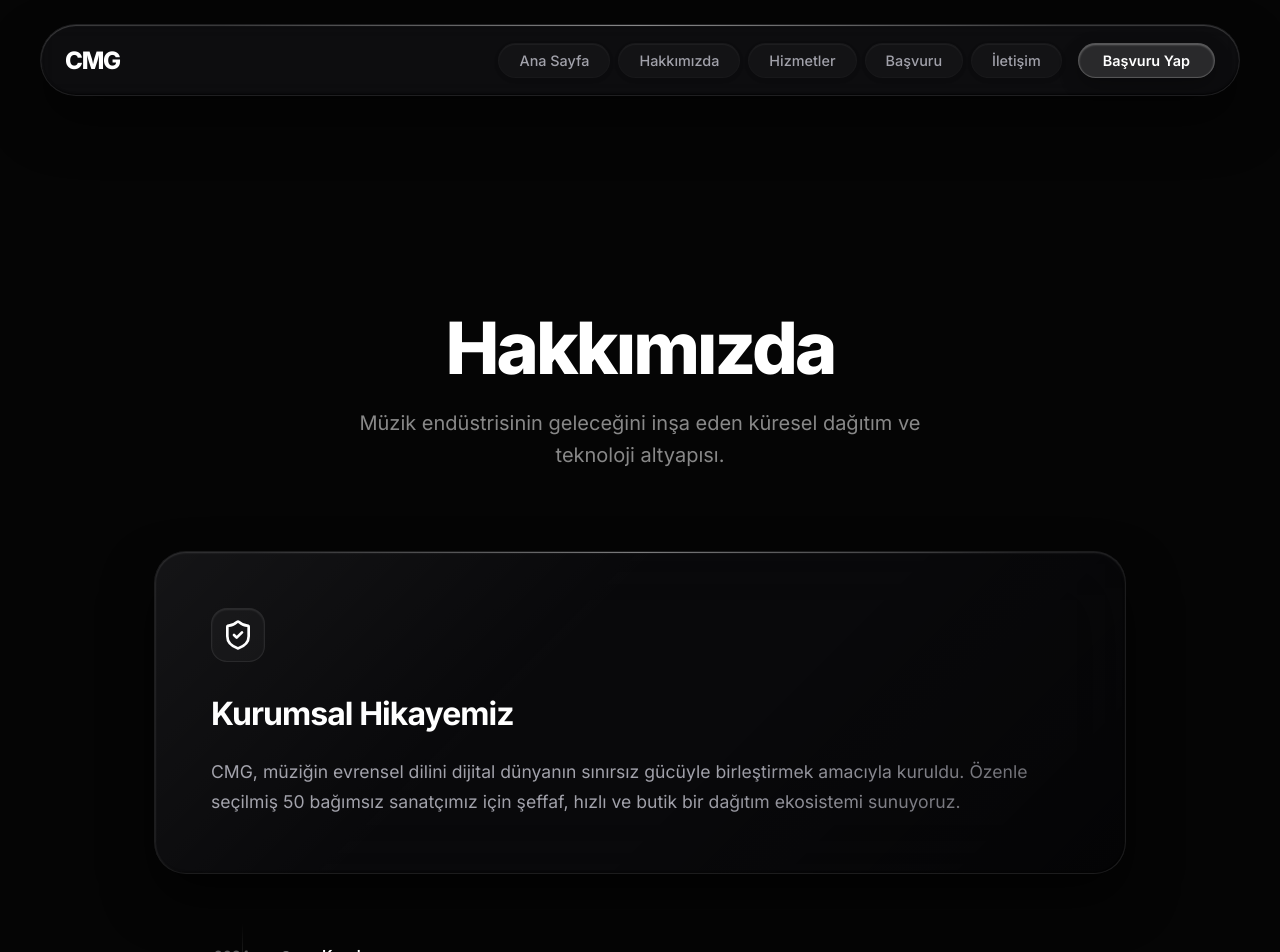
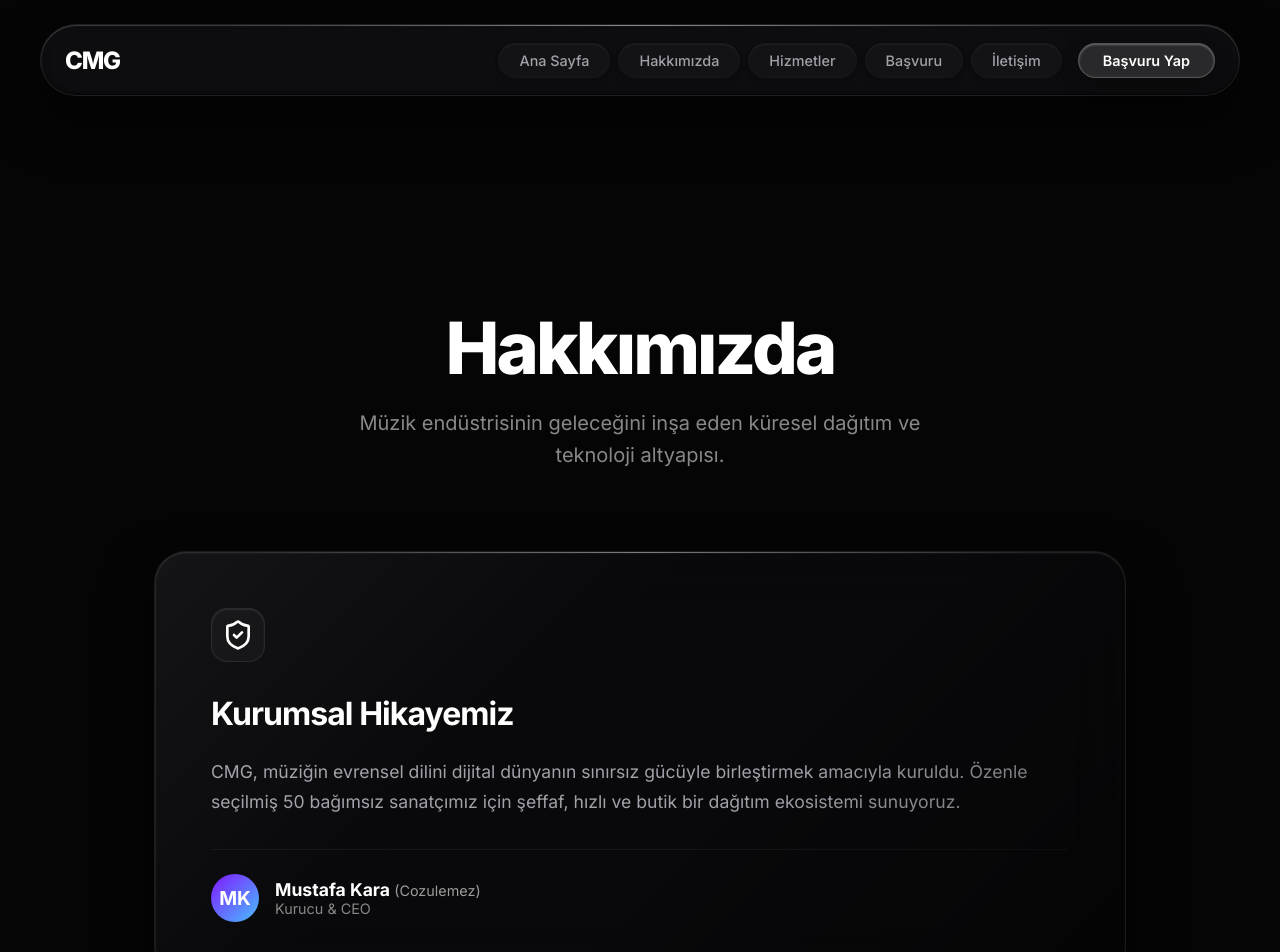
Before and after one commit to COZULEMEZ/cmg, a React (Vite) app: page /hakkimizda in a window 1280 px wide. Shown: the top 952 px of the page. Built offline with nearby package versions, Linux system fonts and the light colour scheme; no server answers.

Commit message:
Content: Add Founder info (Mustafa Kara / Cozulemez) to About Us page

```diff
--- a/src/pages/About.jsx
+++ b/src/pages/About.jsx
@@ -59,6 +59,16 @@ const About = () => {
             <div className="card-header-icon"><ShieldCheck size={32} /></div>
             <h2>Kurumsal Hikayemiz</h2>
             <p>{settings.about_company_story || 'CMG, müziğin evrensel dilini dijital dünyanın sınırsız gücüyle birleştirmek amacıyla kuruldu. Özenle seçilmiş 50 bağımsız sanatçımız için şeffaf, hızlı ve butik bir dağıtım ekosistemi sunuyoruz.'}</p>
+
+            <div style={{ marginTop: '2rem', paddingTop: '1.5rem', borderTop: '1px solid rgba(255,255,255,0.05)', display: 'flex', alignItems: 'center', gap: '1rem' }}>
+              <div style={{ width: '48px', height: '48px', borderRadius: '50%', background: 'linear-gradient(135deg, #7e14ff, #47bfff)', display: 'flex', alignItems: 'center', justifyContent: 'center', fontWeight: 'bold', fontSize: '1.2rem', color: '#fff' }}>
+                MK
+              </div>
+              <div>
+                <h4 style={{ margin: 0, fontSize: '1.1rem', color: '#fff' }}>Mustafa Kara <span style={{ opacity: 0.6, fontSize: '0.9rem', fontWeight: 'normal' }}>(Cozulemez)</span></h4>
+                <div style={{ color: '#888', fontSize: '0.9rem' }}>Kurucu & CEO</div>
+              </div>
+            </div>
           </GlassCard>
         </motion.div>
 
```
